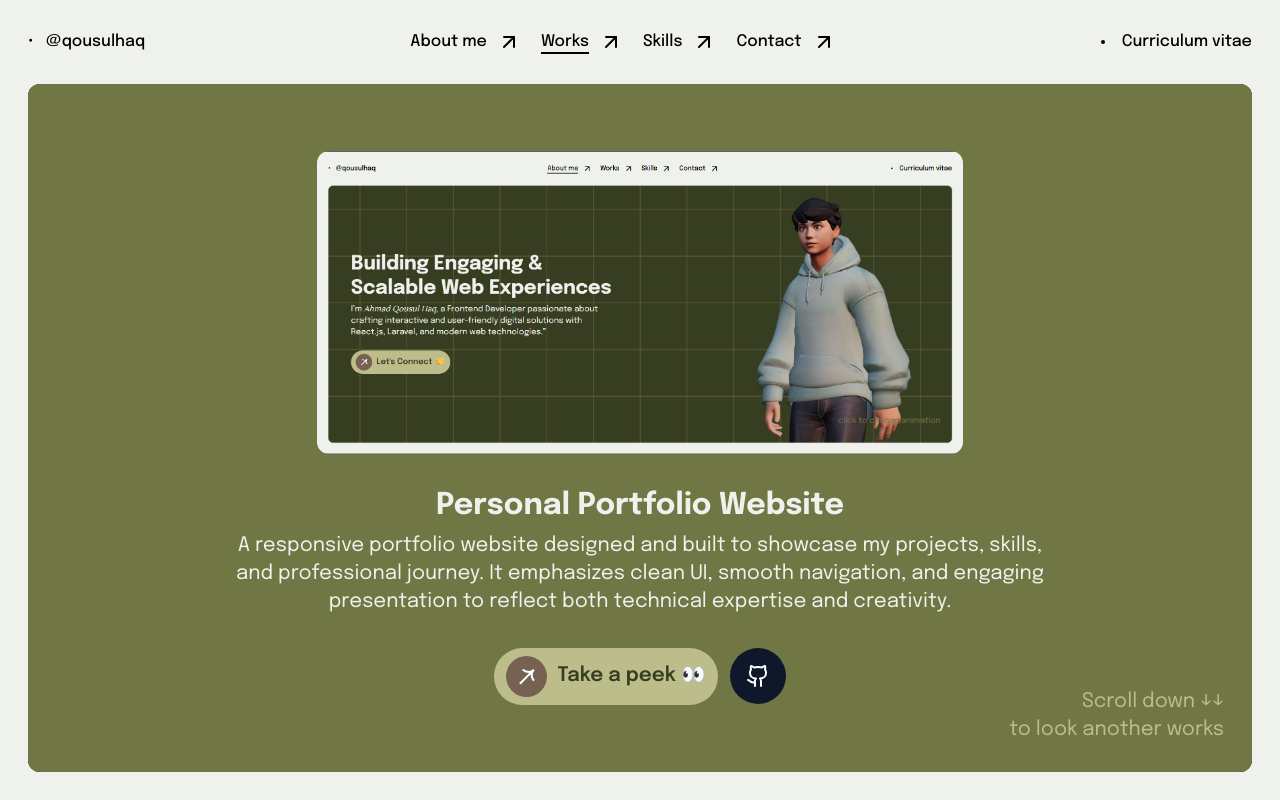
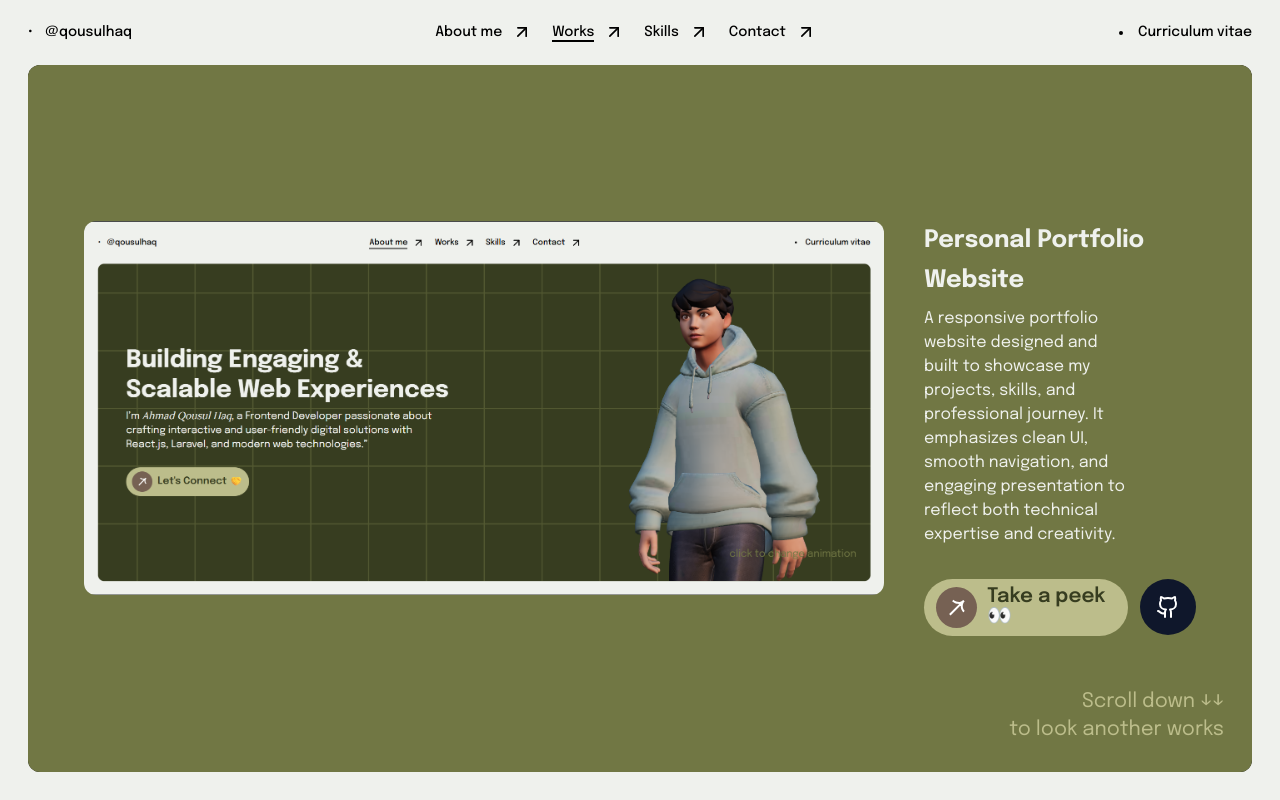
Before and after one commit to QousulHaq/my-portofolio-web, a Next.js app: page /works in a window 1280 px wide. Built offline with nearby package versions, Linux system fonts and the light colour scheme.

Commit message:
change some layout

```diff
--- a/app/page.tsx
+++ b/app/page.tsx
@@ -11,7 +11,7 @@ export default function Home() {
             <div className="text-part space-y-1 md:space-y-3">
               <h1 className="text-earth-white text-3xl md:text-5xl font-bold text-center md:text-start">Building Engaging &</h1>
               <h1 className="text-earth-white text-3xl md:text-5xl font-bold text-center md:text-start">Scalable Web Experiences</h1>
-              <p className="text-earth-white text-sm md:text-xl font-normal text-center md:text-start w-full md:w-[645px] mt-3 md:mt-0">I’m <span className="font-lora italic">Ahmad Qousul Haq</span>, a Frontend Developer passionate about crafting interactive and user-friendly digital solutions with React.js, Laravel, and modern web technologies.”</p>
+              <p className="text-earth-white text-sm md:text-lg font-normal text-center md:text-start w-full md:w-[645px] mt-3 md:mt-0">I’m <span className="font-lora italic">Ahmad Qousul Haq</span>, a Frontend Developer passionate about crafting interactive and user-friendly digital solutions with React.js, Next.js, and modern web technologies.”</p>
             </div>
             <div className="cta-part w-fit mx-auto md:mx-0">
               <CtaButton buttonText="Let's Connect 🤝" href="https://id.linkedin.com/in/ahmad-qousul-haq" />
--- a/app/skills/page.tsx
+++ b/app/skills/page.tsx
@@ -5,7 +5,7 @@ export default function Skills() {
     <>
       <section className="first-section section bg-[url(/grid.png)] bg-cover bg-no-repeat bg-center bg-earth-dark-green">
         <div className="section-wrapper relative flex flex-col justify-between items-center h-full">
-          <div className="skills-level flex flex-col md:flex-row justify-center items-start md:items-center gap-3 md:gap-8 absolute top-7 md:top-14 left-7 md:left-auto z-50 select-none">
+          <div className="skills-level flex flex-col md:flex-row justify-center items-start md:items-center gap-3 md:gap-8 absolute top-7 md:top-5 left-7 md:left-auto z-50 select-none">
             <div className="skill-item flex justify-center items-center gap-2">
               <div className="level-color p-1.5 md:p-2.5 rounded-full bg-earth-white w-fit"></div>
               <p className="text-earth-white text-sm md:text-lg font-normal leading-5 md:leading-8">Beginner</p>
--- a/app/works/page.tsx
+++ b/app/works/page.tsx
@@ -147,7 +147,6 @@ export default function Works() {
             total={worksData.length}
           />
         ))}
-
       </div>
       <div className="info-3d flex flex-col justify-center items-end fixed bottom-5 md:bottom-14 right-8 md:right-14 z-[999] w-fit">
         <p className="text-earth-light-green font-normal text-xs md:text-xl leading-3.5 md:leading-7 text-right w-fit">{isTabletOrMobile ? "Swipe up" : "Scroll down"} ↓↓</p>
--- a/components/cta-button.tsx
+++ b/components/cta-button.tsx
@@ -27,8 +27,8 @@ const CtaButton = ({ buttonText, href }: { buttonText: string, href: string }) =
                     <FrasurbaneArrow className="-rotate-45 size-3.5 md:size-auto" />
                 </motion.div>
                 <div className="text-wrapper relative">
-                    <motion.p layout className="text-earth-dark-green text-base md:text-xl font-semibold leading-6" variants={{ hovered: { opacity: 0 } }}>{buttonText}</motion.p>
-                    <motion.p layout className="text-earth-white text-base md:text-xl font-semibold leading-6 text-center absolute bottom-0 w-full opacity-0" variants={{ hovered: { opacity: 100 } }}>Let&apos;s Goo!</motion.p>
+                    <motion.p layout className="text-earth-dark-green text-base md:text-xl font-semibold leading-none" variants={{ hovered: { opacity: 0 } }}>{buttonText}</motion.p>
+                    <motion.p layout className="text-earth-white text-base md:text-xl font-semibold leading-none text-center absolute bottom-0 w-full opacity-0" variants={{ hovered: { opacity: 100 } }}>Let&apos;s Goo!</motion.p>
                 </div>
             </motion.div>
         </Link>
--- a/components/image-carousel.tsx
+++ b/components/image-carousel.tsx
@@ -11,8 +11,6 @@ type ImageUrlType = {
 }
 
 const ImageCarousel = ({ imageUrls }: { imageUrls: ImageUrlType[] }) => {
-  const { isTabletOrMobile } = useViewportSize()
-
   const [selectedImage, setSelectedImage] = useState(0)
   const [directionState, setDirectionState] = useState(1)
 
@@ -23,7 +21,7 @@ const ImageCarousel = ({ imageUrls }: { imageUrls: ImageUrlType[] }) => {
   }
 
   return (
-    <div className="works-image w-[300px] md:w-[646px] relative">
+    <div className="works-image w-[300px] md:w-[646px] lg:w-[800px] relative">
       {
         imageUrls.length !== 1 && (
           <button
@@ -60,7 +58,7 @@ const ImageCarousel = ({ imageUrls }: { imageUrls: ImageUrlType[] }) => {
 export default ImageCarousel
 
 const ImageSlide = ({ imageUrl }: { imageUrl: string }) => {
-  const { isTabletOrMobile } = useViewportSize()
+  const { isMobile, isTablet } = useViewportSize()
   const direction = usePresenceData()
   return (
     <motion.div
@@ -72,8 +70,8 @@ const ImageSlide = ({ imageUrl }: { imageUrl: string }) => {
     >
       <Image
         src={`${imageUrl}`}
-        width={isTabletOrMobile ? 300 : 646}
-        height={isTabletOrMobile ? 150 : 300}
+        width={isMobile ? 300 : isTablet ? 646 : 800}
+        height={isMobile ? 150 : isTablet ? 300 : 400}
         alt="project-pict"
         className="rounded-[8px] md:rounded-[12px] object-cover"
       />
@@ -82,7 +80,7 @@ const ImageSlide = ({ imageUrl }: { imageUrl: string }) => {
 }
 
 const VideoSlide = ({ videoUrl }: { videoUrl: string }) => {
-  const { isTabletOrMobile } = useViewportSize()
+  const { isMobile, isTablet } = useViewportSize()
   const direction = usePresenceData()
   return (
     <motion.div
@@ -90,9 +88,9 @@ const VideoSlide = ({ videoUrl }: { videoUrl: string }) => {
       animate={{ opacity: 1, x: 0 }}
       exit={{ opacity: 0, x: 500 * direction }}
       transition={{ duration: 0.4 }}
-      className="video-wrapper w-fit overflow-hidden rounded-xl flex justify-center items-end h-[150px] md:h-[300px]"
+      className="video-wrapper w-fit overflow-hidden rounded-xl flex justify-center items-end h-[150px] md:h-[300px] xl:h-[400px]"
     >
-      <video width={isTabletOrMobile ? 300 : 646} height={isTabletOrMobile ? 150 : 300} controls preload="none">
+      <video width={isMobile ? 300 : isTablet ? 646 : 800} height={isMobile ? 150 : isTablet ? 300 : 400} controls preload="none">
         <source src={videoUrl} type="video/mp4" />
         Your browser does not support the video tag.
       </video>
--- a/components/nav-item.tsx
+++ b/components/nav-item.tsx
@@ -21,7 +21,7 @@ const NavItem = ({ href, text, ...props }: NavItemProps) => {
             <motion.div className="link-wrapper flex gap-2.5 items-center justify-center" whileHover="hovered">
                 <div className="text-underline-wrapper relative">
                     <div className="text-wrapper relative overflow-hidden">
-                        <p className='font-medium text-3xl md:text-base'>{text}</p>
+                        <p className='font-medium text-3xl lg:text-sm'>{text}</p>
                     </div>
                     {
                         pathname === href && (
@@ -37,7 +37,7 @@ const NavItem = ({ href, text, ...props }: NavItemProps) => {
                     transition={{ duration: 0.5, type: "spring" }}
                     className="icon-wrapper"
                 >
-                    <UpRightArrow color='#000' className='size-10 md:size-auto' />
+                    <UpRightArrow color='#000' className='size-10 md:size-5' />
                 </motion.div>
             </motion.div>
         </Link >
--- a/components/navbar.tsx
+++ b/components/navbar.tsx
@@ -33,10 +33,10 @@ const textVariant = {
 }
 
 const Navbar = ({ children }: { children: React.ReactNode }) => {
-    const { isTabletOrMobile } = useViewportSize()
+    const { isMobile } = useViewportSize()
     return (
         <>
-            <nav className='nav-container px-3.5 mt-5 md:px-7 md:mt-7'>
+            <nav className='nav-container px-3.5 mt-4.5 md:px-7'>
                 <div className="nav-wrapper flex justify-between items-center">
                     <motion.div
                         className="home-button-wrapper flex justify-center items-center gap-2"
@@ -44,7 +44,7 @@ const Navbar = ({ children }: { children: React.ReactNode }) => {
                         initial={"initial"}
                     >
                         <Link href={"https://instagram.com/qousulhaq"} className='relative overflow-hidden' target='__blank'>
-                            <motion.p className='font-medium text-xs md:text-base leading-3 md:leading-7' variants={textVariant}>
+                            <motion.p className='font-medium text-xs lg:text-sm leading-3 md:leading-7' variants={textVariant}>
                                 <motion.span
                                     variants={{
                                         initial: { y: 0 },
@@ -56,7 +56,7 @@ const Navbar = ({ children }: { children: React.ReactNode }) => {
                                 </motion.span>
                                 {splitLetters("@qousulhaq", 28)}
                             </motion.p>
-                            <motion.p className='font-medium text-xs md:text-base leading-3 md:leading-7 absolute -bottom-7' variants={textVariant}>
+                            <motion.p className='font-medium text-xs lg:text-sm leading-3 md:leading-7 absolute -bottom-7' variants={textVariant}>
                                 <motion.span
                                     variants={{
                                         initial: { y: 0 },
@@ -86,7 +86,7 @@ const Navbar = ({ children }: { children: React.ReactNode }) => {
                     >
                         <Link href="https://drive.google.com/file/d/1jmzjsh67FzKj_8QcmnIEgvIzsNe7bztG/view?usp=sharing" target="_blank">
                             <ul className='list-disc list-inside'>
-                                <li className='font-medium text-xs md:text-base leading-3 md:leading-7'>
+                                <li className='font-medium text-xs lg:text-sm leading-3 md:leading-7'>
                                     Curriculum vitae
                                 </li>
                             </ul>
@@ -95,12 +95,28 @@ const Navbar = ({ children }: { children: React.ReactNode }) => {
                             variants={arrowVariant}
                             className='absolute right-0 bottom-1/2 translate-y-1/2'
                         >
-                            <FrasurbaneArrow color='#000' />
+                            <FrasurbaneArrow color='#000' className='size-4' />
                         </motion.div>
                     </motion.div>
                 </div>
             </nav>
-            <div className="navbar w-[100%] h-[100vh] bg-earth-white fixed top-0 left-0 z-50 overflow-hidden" style={{ clipPath: `${isTabletOrMobile ? "inset(52px 14px 14px 14px round 8px)" : "inset(84px 28px 28px 28px round 12px)"}`, WebkitClipPath: `${isTabletOrMobile ? "inset(52px 14px 14px 14px round 8px)" : "inset(84px 28px 28px 28px round 12px)"}`, margin: 0, padding: 0 }}>
+            <div
+                className="navbar w-[100%] h-[100vh] bg-earth-white fixed top-0 left-0 z-50 overflow-hidden"
+                style={{
+                    clipPath: `${
+                        isMobile ?
+                            "inset(52px 14px 14px 14px round 8px)"
+                            :
+                            "inset(65px 28px 28px 28px round 12px)"}`,
+                    WebkitClipPath: `${
+                        isMobile ?
+                            "inset(52px 14px 14px 14px round 8px)"
+                            :
+                            "inset(65px 28px 28px 28px round 12px)"}`,
+                    margin: 0,
+                    padding: 0
+                }}
+            >
                 {children}
             </div>
         </>
--- a/components/work-item.tsx
+++ b/components/work-item.tsx
@@ -80,16 +80,20 @@ const WorkItem = ({
             className={`first-section section sticky top-0 z-10 ${worksBackground[backgroundIndex]}`}
         >
             <div className="section-wrapper relative py-5 px-4 pt-12 md:p-14 flex flex-col justify-start md:justify-center items-center gap-5 md:gap-8 h-full">
+                <div className="wrapper-content flex flex-col xl:flex-row justify-center items-center xl:items-start gap-10">
+                    <div className="image-wrapper">
                         <ImageCarousel imageUrls={porto.imageUrls} />
-                <div className="title-and-desc flex flex-col justify-center items-center gap-1.5">
-                    <h1 className="text-earth-white text-2xl md:text-3xl font-bold text-center leading-7 md:leading-10">
+                    </div>
+                    <div className="content-wrapper flex flex-col justify-center items-center xl:items-start">
+                        <div className="title-and-desc flex flex-col justify-center items-center xl:items-start gap-1.5">
+                            <h1 className="text-earth-white text-lg md:text-2xl font-bold text-center xl:text-start leading-7 md:leading-10">
                                 {porto.title}
                             </h1>
-                    <p className="text-earth-white text-base md:text-xl font-normal text-center w-full md:w-3/4">
+                            <p className="text-earth-white text-sm md:text-base font-normal text-center xl:text-start w-full md:w-3/4">
                                 {porto.description}
                             </p>
                         </div>
-                <div className="cta flex justify-center items-center gap-3">
+                        <div className="cta flex items-center gap-3 mt-8">
                             <CtaButton buttonText="Take a peek 👀" href={porto.link} />
                             {porto.github !== "" && (
                                 <Link href={porto.github} className="bg-icon p-3 md:p-4 rounded-full bg-slate-900" target="__blank">
@@ -103,6 +107,8 @@ const WorkItem = ({
                             )}
                         </div>
                     </div>
+                </div>
+            </div>
         </motion.section>
     );
 };
--- a/utils/useBetterMediaQuery.tsx
+++ b/utils/useBetterMediaQuery.tsx
@@ -17,12 +17,16 @@ export default function useBetterMediaQuery(mediaQueryString: string) {
 
 export function useViewportSize() {
     const isBigScreen = useBetterMediaQuery('(min-width: 1824px)')
+    const isMobile = useBetterMediaQuery('(max-width: 767px)')
+    const isTablet = useBetterMediaQuery('(min-width: 767px) and (max-width: 1224px)')
     const isTabletOrMobile = useBetterMediaQuery('(max-width: 1224px)')
     const isPortrait = useBetterMediaQuery('(orientation: portrait)')
     const isRetina = useBetterMediaQuery('(min-resolution: 2dppx)')
     return {
         isBigScreen,
         isTabletOrMobile,
+        isMobile,
+        isTablet,
         isPortrait,
         isRetina
     }
```
Lines whose indentation alone changed are shown as unchanged.
